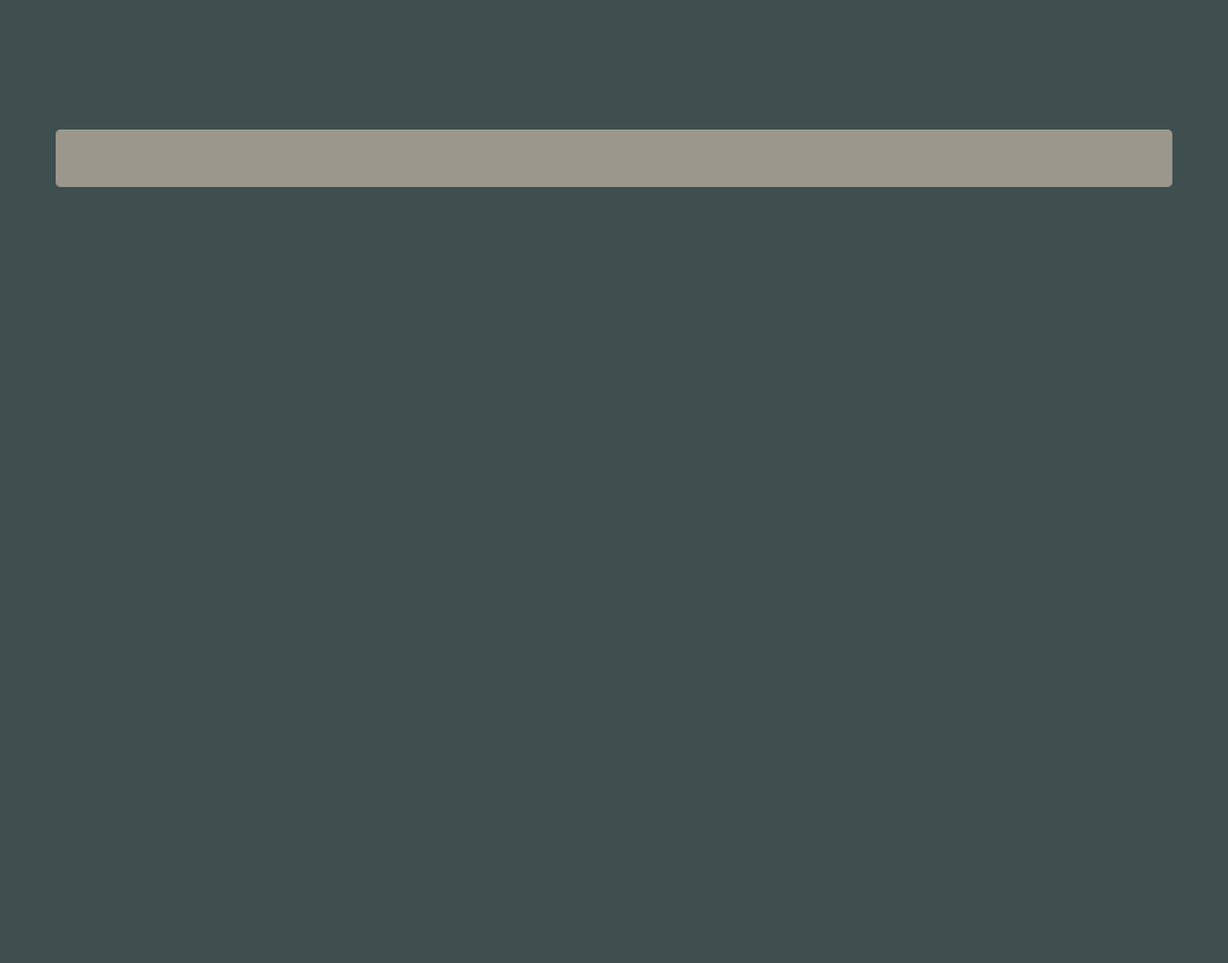
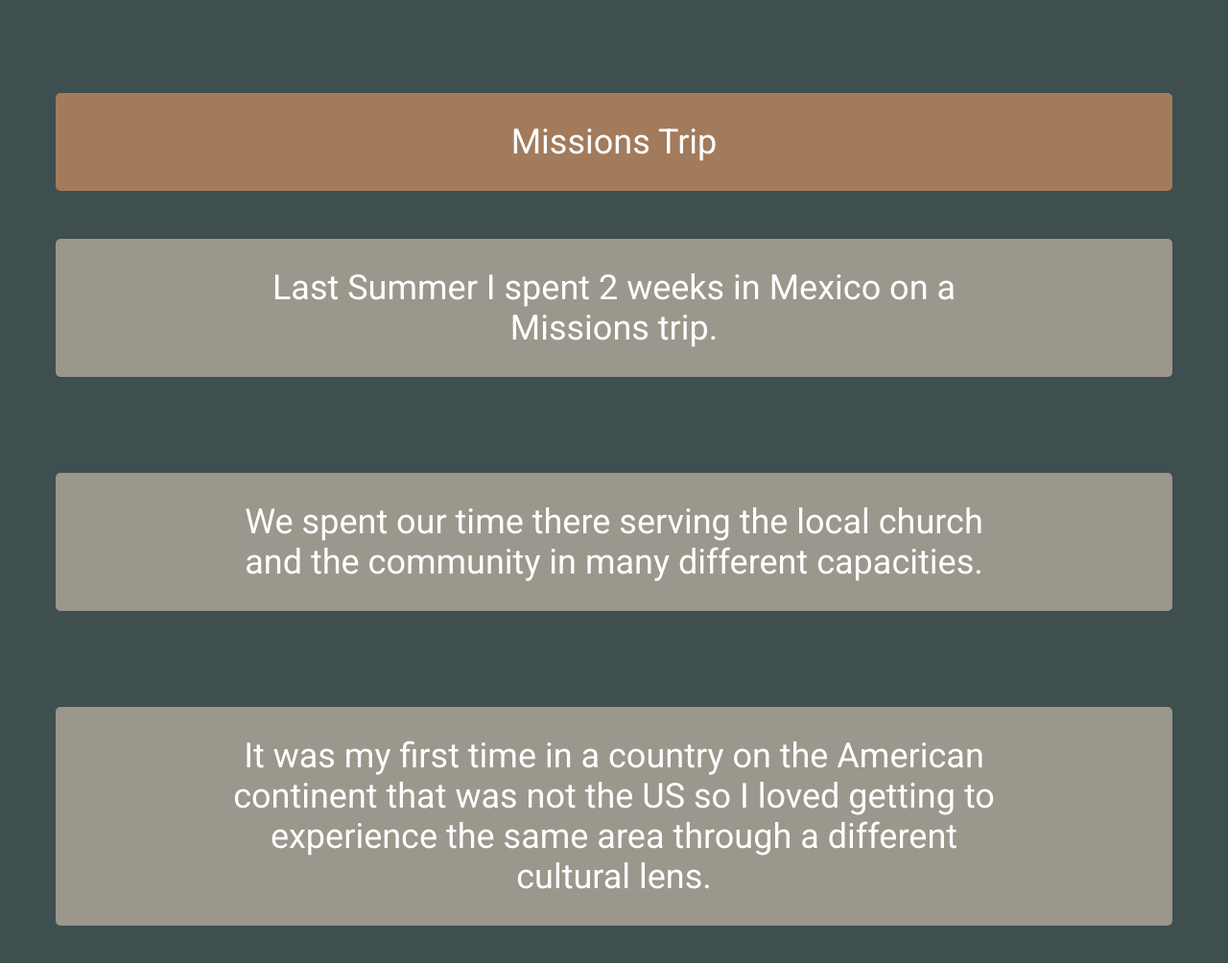
Before and after one commit to CSCE315-Spring23/CSCE_315_LAND, a plain HTML site: page service.html in a window 1280 px wide. Shown: the part 990-1994 px from the top of the page at 96% size. Before the commit the page ends 1485 px from the top, so only its background shows below. Drawn offline with Linux system fonts and the light colour scheme; a script that the page names is missing.

Commit message:
Service and home are done.

```diff
--- a/service.html
+++ b/service.html
@@ -24,18 +24,33 @@
   <div class="page-name-div">
     <h1 class="page-name"> Service</h1>
   </div>
-
+  <div class="brown-text-block">
+    <p class="brown-text-paragraph">Lifegroup Leader</p>
+  </div>
   <div class="text-block">
     <p class="text-paragraph">For the last year I've served as a
 Lifegroup leader at Antioch
 Community Church.
-As a lifegroup leader I care for my members' spiritual and
-emotional health. Helping them walk
-through their struggles in life. And
-supporting them through that.</p>
+</p>
   </div>
   <div class="text-block">
-    <p class="text-paragraph"></p>
+    <p class="text-paragraph">As a lifegroup leader I care for my members' spiritual and
+      emotional health. Helping them walk
+      through their struggles in life. And
+      supporting them through that.</p>
+  </div>
+
+  <div class="brown-text-block">
+    <p class="brown-text-paragraph">Missions Trip</p>
+  </div>
+  <div class="text-block">
+    <p class="text-paragraph">Last Summer I spent 2 weeks in Mexico on a Missions trip.</p>
+  </div>
+  <div class="text-block">
+    <p class="text-paragraph">We spent our time there serving the local church and the community in many different capacities.</p>
+  </div>
+  <div class="text-block">
+    <p class="text-paragraph">It was my first time in a country on the American continent that was not the US so I loved getting to experience the same area through a different cultural lens.</p>
   </div>
 
   </body>
--- a/styles/style.css
+++ b/styles/style.css
@@ -18,7 +18,7 @@
     border-radius: 5px;
     margin-right: 50px;
     margin-left: 50px;
-    margin-bottom: 300px;
+    margin-bottom: 100px;
     margin-top: 30px;
   }
 
@@ -41,7 +41,7 @@
   /* Text paragraphs */
   .text-paragraph{
     color: white;
-    font-size: 42px;
+    font-size: 36px;
     margin-left: 150px;
     margin-right: 150px;
     text-align: center;
@@ -51,7 +51,7 @@
   }
   .text-paragraph-blank{
     color: white;
-    font-size: 42px;
+    font-size: 36px;
     margin-left: 150px;
     margin-right: 150px;
     margin-top: 0px;
@@ -61,7 +61,7 @@
 
   .brown-text-paragraph{
     color: white;
-    font-size: 42px;
+    font-size: 36px;
     margin-left: 150px;
     margin-right: 150px;
     text-align: center;
@@ -74,7 +74,7 @@
     color: white;
     margin-left: 20px;
     margin-right: 20px;
-    font-size: 105px;
+    font-size: 62px;
     text-align: center;
 
   }
@@ -145,7 +145,7 @@
     padding: 14px;
     text-decoration: none;
     background-color: #CB7028;
-    font-size: 42px;
+    font-size: 36px;
 
   }
 
```
Also changed, not shown: technical-portfolio.html (+8 -0 lines).
